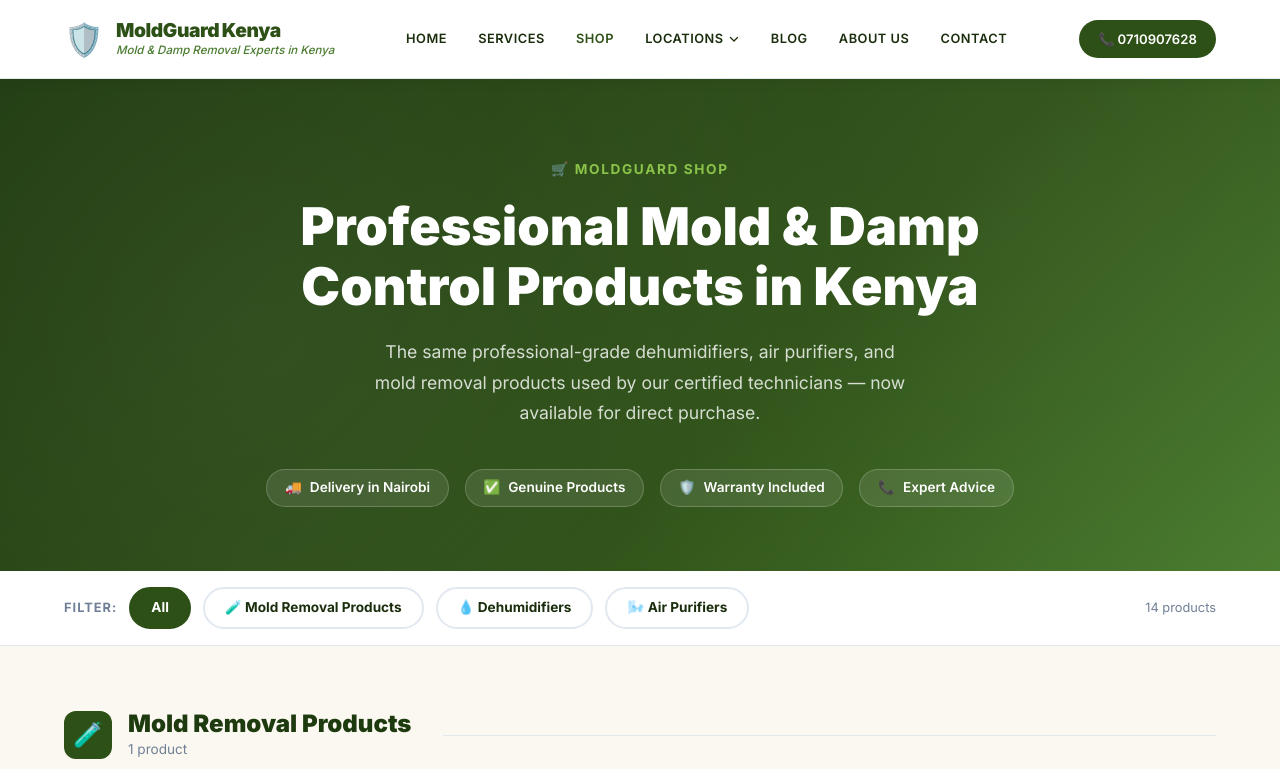
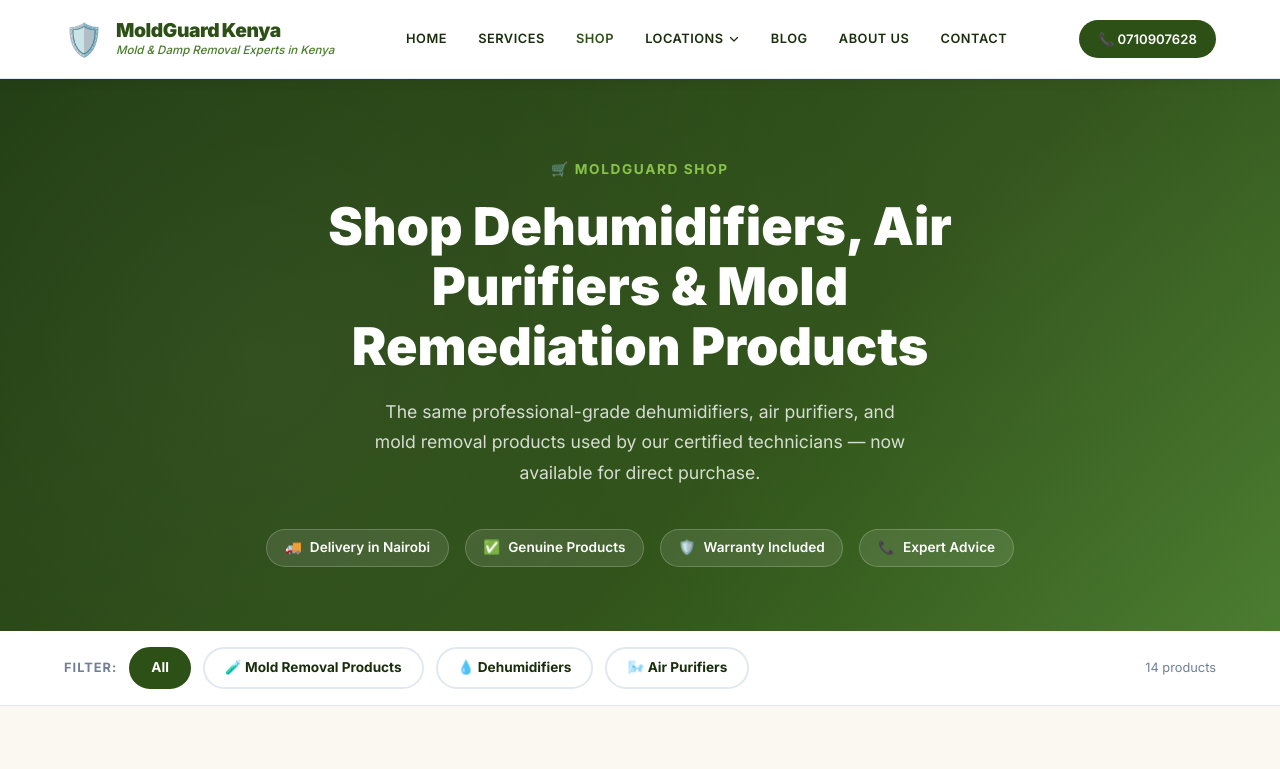
Before and after one commit to atlantic47/moldguardkenya.co.ke, a Next.js app: page /shop in a window 1280 px wide. Shown: the top 769 px of the page. Built offline with nearby package versions, Linux system fonts and the light colour scheme.

Commit message:
seo(shop): update h1 tag to Shop Dehumidifiers, Air Purifiers & Mold Remediation Products

```diff
--- a/app/shop/page.tsx
+++ b/app/shop/page.tsx
@@ -77,7 +77,7 @@ export default function ShopPage() {
               🛒 MoldGuard Shop
             </p>
             <h1 style={{ color: "white", fontWeight: 900, fontSize: "clamp(2rem, 5vw, 3.25rem)", lineHeight: 1.15, marginBottom: "1.25rem", maxWidth: "700px", margin: "0 auto 1.25rem" }}>
-              Professional Mold &amp; Damp Control Products in Kenya
+              Shop Dehumidifiers, Air Purifiers &amp; Mold Remediation Products
             </h1>
             <p style={{ color: "rgba(255,255,255,0.8)", fontSize: "1.1rem", lineHeight: 1.75, maxWidth: "550px", margin: "0 auto 2.5rem" }}>
               The same professional-grade dehumidifiers, air purifiers, and mold removal products used by our certified technicians — now available for direct purchase.
```
